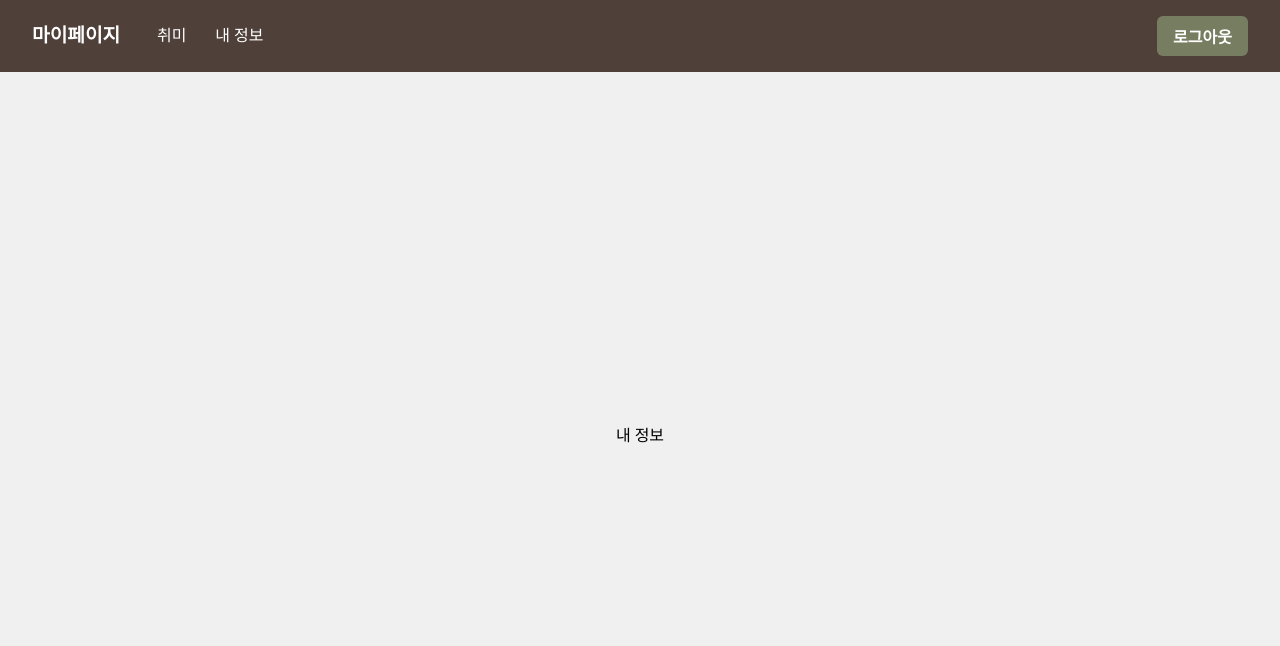
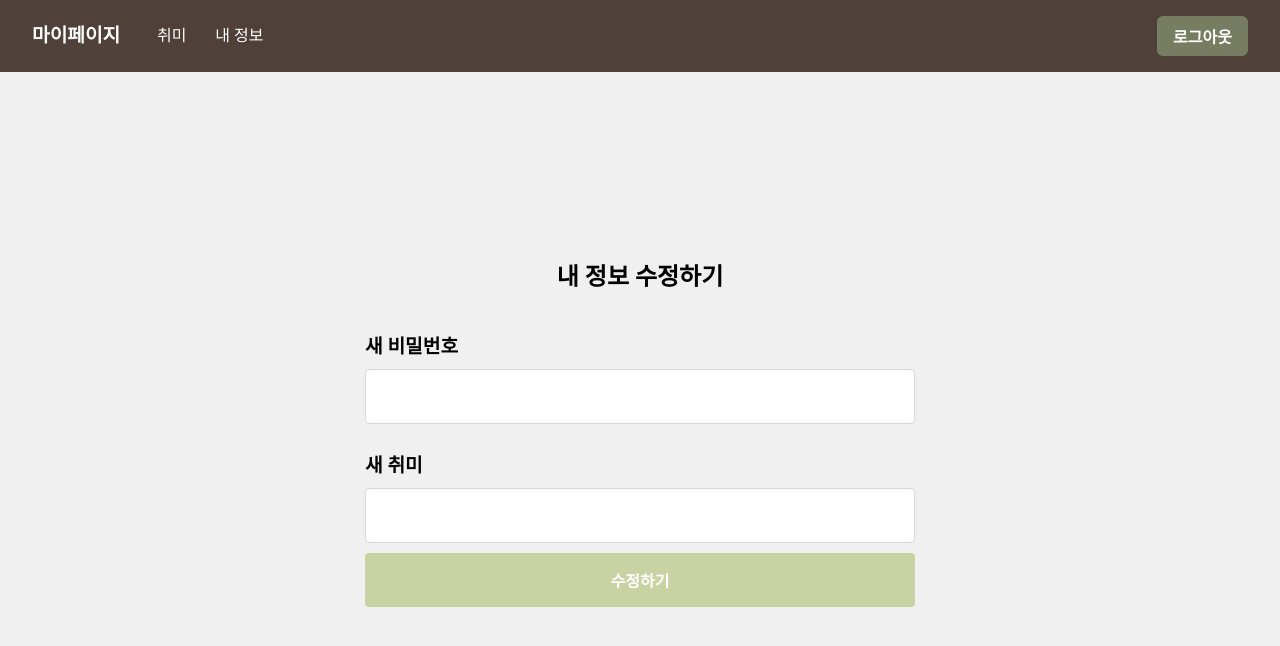
Before and after one commit to AND-SOPT-WEB/GaHyeonKim, a React (Vite) app in the folder week4/assignment/: page /mypage in a window 1280 px wide. Both pictures are taken after a click on the element "내 정보". Shown: the top 646 px of the page. Built offline with nearby package versions, Linux system fonts and the light colour scheme; no server answers.

Commit message:
feat: 마이페이지 - 내 정보 탭 구현

```diff
--- /dev/null
+++ b/week4/assignment/src/apis/putMyInfo.tsx
@@ -0,0 +1,26 @@
+import axios from 'axios';
+
+interface UpdateUserRequest {
+  hobby: string;
+  password: string;
+}
+
+export const putMyInfo = async (data: UpdateUserRequest) => {
+    const token = localStorage.getItem('authToken');
+
+    try {
+    const response = await axios.put(
+      `${import.meta.env.VITE_APP_BASE_URL}/user`,
+      data,
+      {
+        headers: {
+          token: token,
+        },
+      }
+    );
+
+    return response.data;
+  } catch (err: any) {
+    throw err;
+  }
+};
--- a/week4/assignment/src/components/mypage/HobbyTab.tsx
+++ b/week4/assignment/src/components/mypage/HobbyTab.tsx
@@ -119,7 +119,7 @@ const SearchHobbySection = styled.section`
   }
 
   & button {
-    margin-top: 0.4rem;
+    margin-top: 0.6rem;
   }
 
   & p {
--- a/week4/assignment/src/components/mypage/MyInfoTab.tsx
+++ b/week4/assignment/src/components/mypage/MyInfoTab.tsx
@@ -1,9 +1,131 @@
+import { useState } from 'react';
+import styled from '@emotion/styled';
+import { Theme } from '../../styles/theme';
+import Input from '../common/Input';
+import Button from '../common/Button';
+import { putMyInfo } from '../../apis/putMyInfo';
+import { useNavigate } from 'react-router-dom';
+
 const MyInfoTab = () => {
-    return(
+  const [newPassword, setNewPassword] = useState<string>('');
+  const [newHobby, setNewHobby] = useState<string>('');
+  const navigate = useNavigate();
 
-        <div>내 정보</div>
-    )
+  const handlePasswordChange = (e: React.ChangeEvent<HTMLInputElement>) => {
+    setNewPassword(e.target.value);
+  };
 
-}
+  const handleHobbyChange = (e: React.ChangeEvent<HTMLInputElement>) => {
+    setNewHobby(e.target.value);
+  };
+
+
+  const handleUpdate = async () => {
+    if (!newHobby && !newPassword) {
+      alert('값을 입력해주세요.');
+      return;
+    }
+
+    try {
+      const response = await putMyInfo({ hobby: newHobby, password: newPassword });
+      alert('사용자 정보가 업데이트 되었습니다.');
+      navigate('/login');
+
+    } catch (err: any) {
+      if (err.response?.status === 400 && err.response?.data?.code === '00') {
+        alert('8자 이하로 입력해주세요.');
+      } else {
+        alert('오류가 발생했습니다. 다시 시도해주세요.');
+      }
+    }
+  };
+
+
+  return (
+    <MyInfoTabContainer>
+      <MyInfoTabSection>
+        <Title>내 정보 수정하기</Title>
+
+        <PwdSection>
+          <h2>새 비밀번호</h2>
+          <Input
+            type="password"
+            value={newPassword}
+            name="newPassword"
+            onChange={handlePasswordChange}
+          />
+        </PwdSection>
+
+        <HobbySection>
+          <h2>새 취미</h2>
+          <Input
+            type="text"
+            value={newHobby}
+            name="newHobby"
+            onChange={handleHobbyChange}
+          />
+          <Button type="button" onClick={handleUpdate}>수정하기</Button>
+        </HobbySection>
+      </MyInfoTabSection>
+    </MyInfoTabContainer>
+  );
+};
 
 export default MyInfoTab;
+
+const MyInfoTabContainer = styled.div`
+  display: flex;
+  flex-direction: column;
+  align-items: center;
+  justify-content: center;
+  width: 100%;
+  height: 100%;
+
+  & p {
+    font-size: 1.1rem;
+    color: ${Theme.colors.brown};
+  }
+
+  & h2 {
+    font-size: 1.2rem;
+    font-weight: 600;
+  }
+`;
+
+const MyInfoTabSection = styled.div`
+  display: flex;
+  flex-direction: column;
+  width: 50%;
+  max-width: 550px;
+  gap: 2rem;
+`;
+
+const Title = styled.h1`
+  font-size: 1.5rem;
+  font-weight: 700;
+  margin-bottom: 1rem;
+  text-align: center;
+`;
+
+const PwdSection = styled.section`
+  display: flex;
+  flex-direction: column;
+  gap: 0.8rem;
+`;
+
+const HobbySection = styled.section`
+  display: flex;
+  flex-direction: column;
+
+  & h2 {
+    margin-bottom: 0.8rem;
+  }
+
+  & button {
+    margin-top: 0.6rem;
+  }
+
+  & p {
+    margin-top: 0.8rem;
+  }
+`;
```
